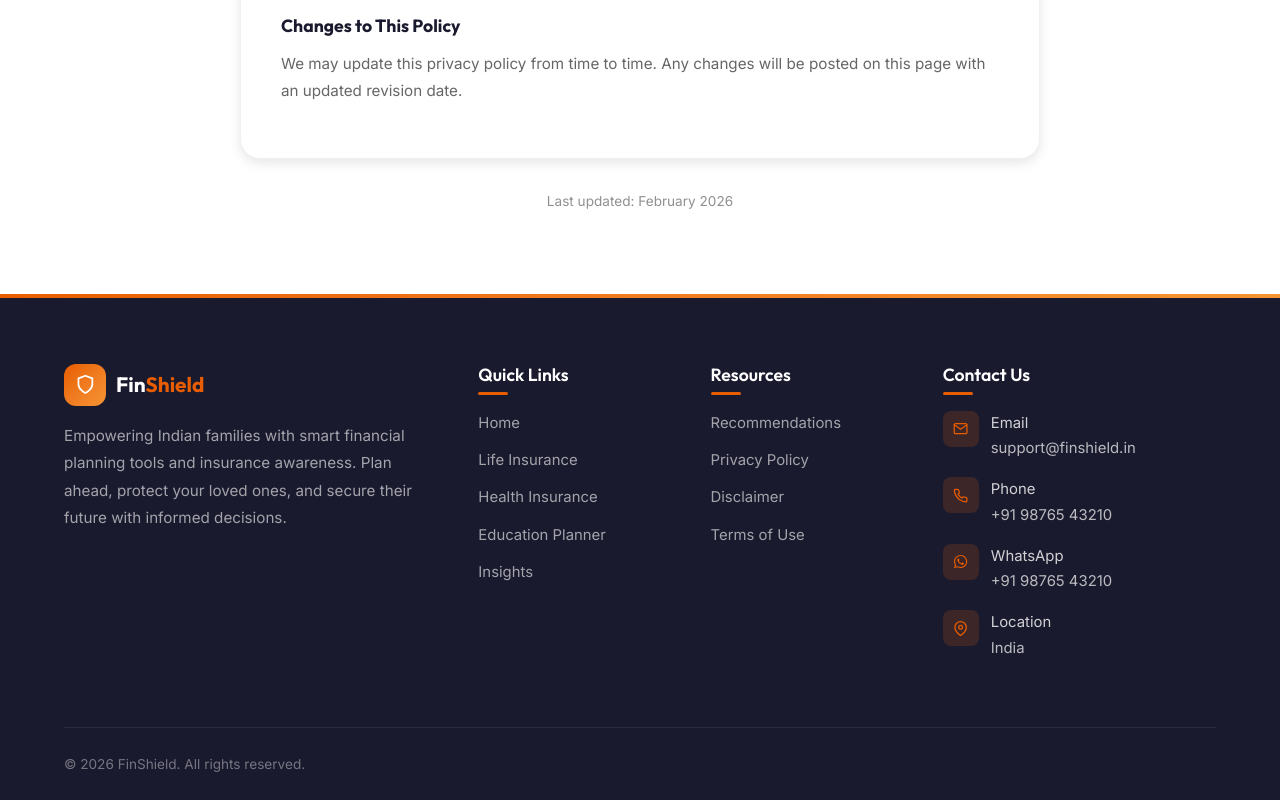
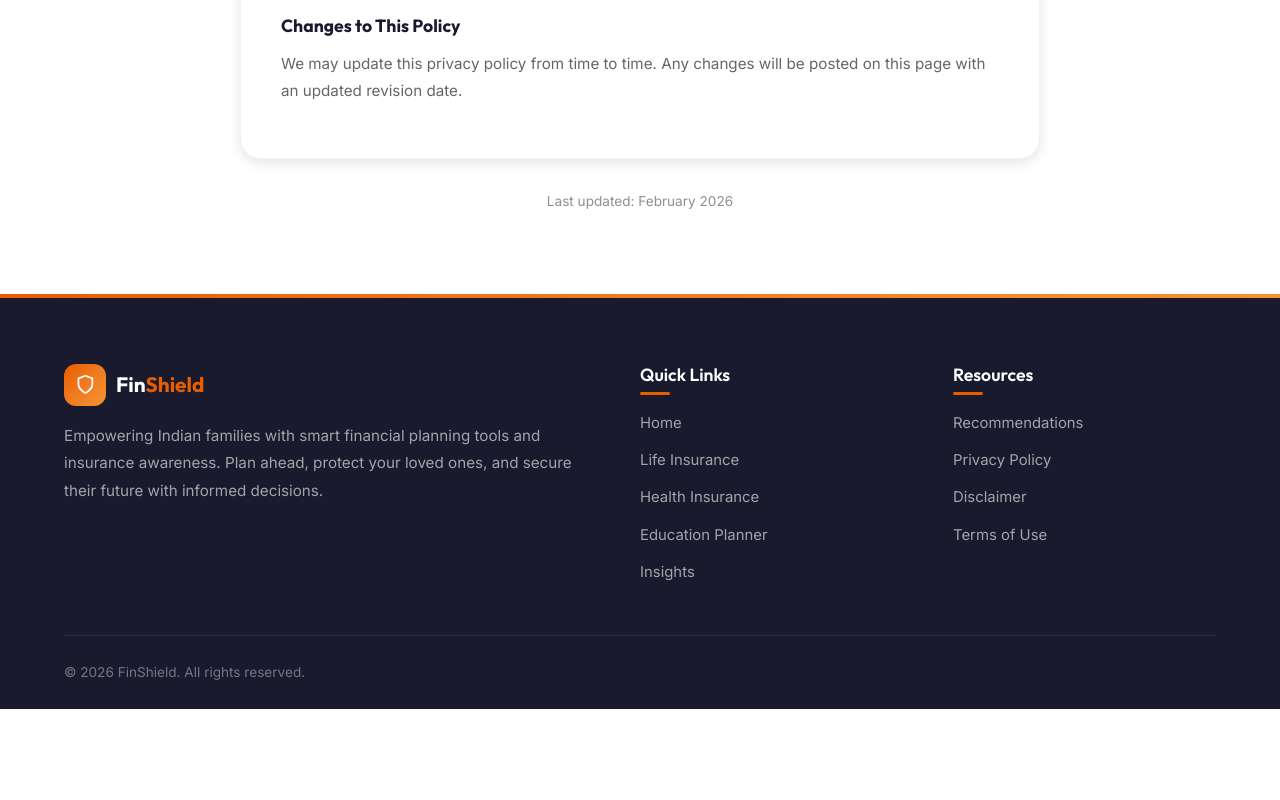
Before and after one commit to Ardcode12/Banking, a React (Create React App) app: page /legal in a window 1280 px wide. Shown: the part 2277-3077 px from the top of the page. After the commit the page ends 2986 px from the top, so only its background shows below. Built offline with nearby package versions, Linux system fonts and the light colour scheme.

Commit message:
footer fix

```diff
--- a/src/components/Footer.css
+++ b/src/components/Footer.css
@@ -18,7 +18,7 @@
 
 .footer-grid {
     display: grid;
-    grid-template-columns: 2fr 1fr 1fr 1.5fr;
+    grid-template-columns: 2fr 1fr 1fr;
     gap: 50px;
     margin-bottom: 50px;
 }
--- a/src/components/Footer.jsx
+++ b/src/components/Footer.jsx
@@ -1,7 +1,6 @@
 import React from 'react';
 import { Link } from 'react-router-dom';
-import { FiShield, FiMail, FiPhone, FiMapPin } from 'react-icons/fi';
-import { FaWhatsapp } from 'react-icons/fa';
+import { FiShield } from 'react-icons/fi';
 import './Footer.css';
 
 const Footer = () => {
@@ -46,37 +45,7 @@ const Footer = () => {
                         </ul>
                     </div>
 
-                    <div className="footer-col">
-                        <h4 className="footer-title">Contact Us</h4>
-                        <div className="footer-contact-item">
-                            <div className="footer-contact-icon"><FiMail /></div>
-                            <div>
-                                <div style={{ color: 'rgba(255,255,255,0.8)' }}>Email</div>
-                                support@finshield.in
-                            </div>
-                        </div>
-                        <div className="footer-contact-item">
-                            <div className="footer-contact-icon"><FiPhone /></div>
-                            <div>
-                                <div style={{ color: 'rgba(255,255,255,0.8)' }}>Phone</div>
-                                +91 98765 43210
-                            </div>
-                        </div>
-                        <div className="footer-contact-item">
-                            <div className="footer-contact-icon"><FaWhatsapp /></div>
-                            <div>
-                                <div style={{ color: 'rgba(255,255,255,0.8)' }}>WhatsApp</div>
-                                +91 98765 43210
-                            </div>
-                        </div>
-                        <div className="footer-contact-item">
-                            <div className="footer-contact-icon"><FiMapPin /></div>
-                            <div>
-                                <div style={{ color: 'rgba(255,255,255,0.8)' }}>Location</div>
-                                India
-                            </div>
-                        </div>
-                    </div>
+
                 </div>
 
 
```
